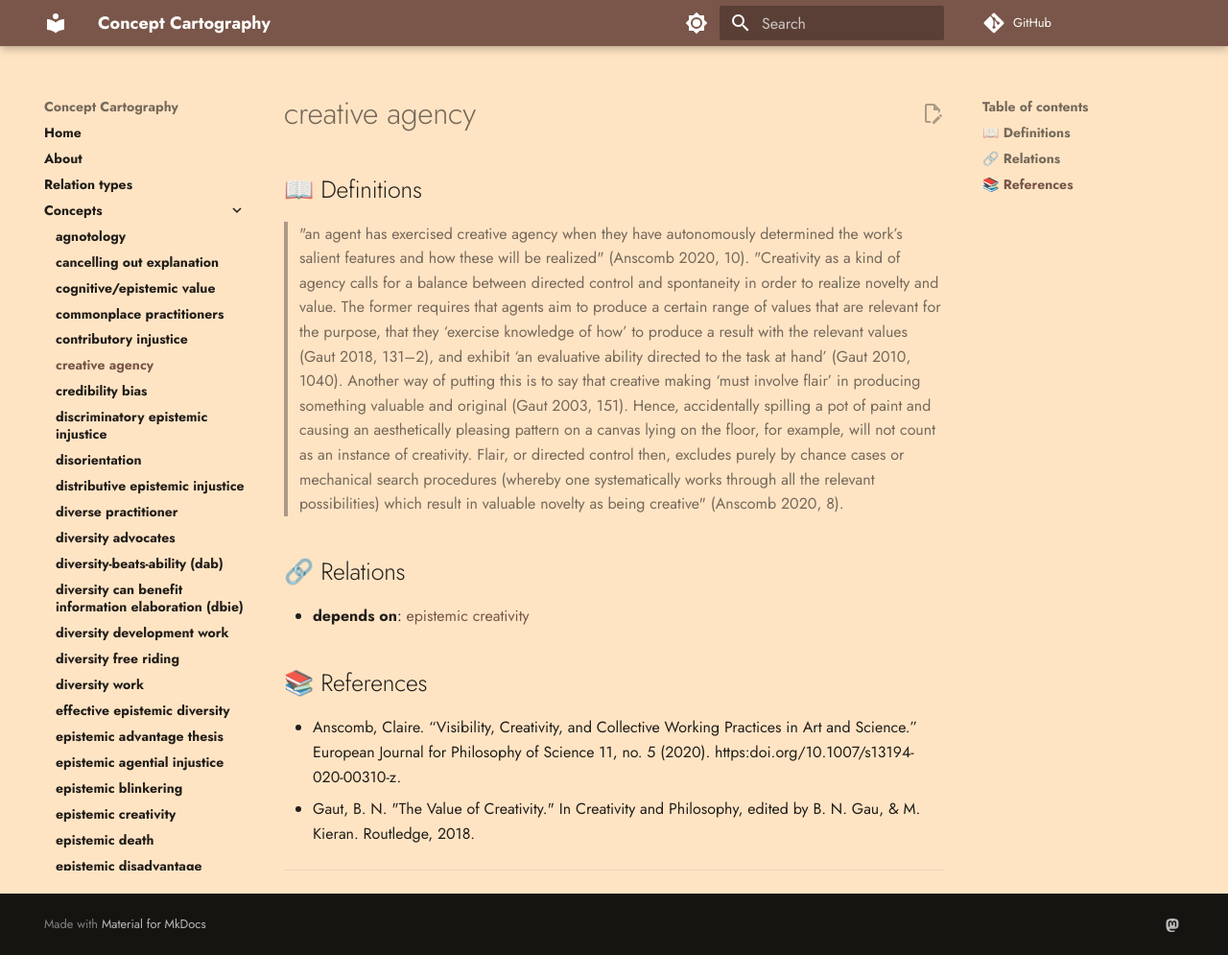
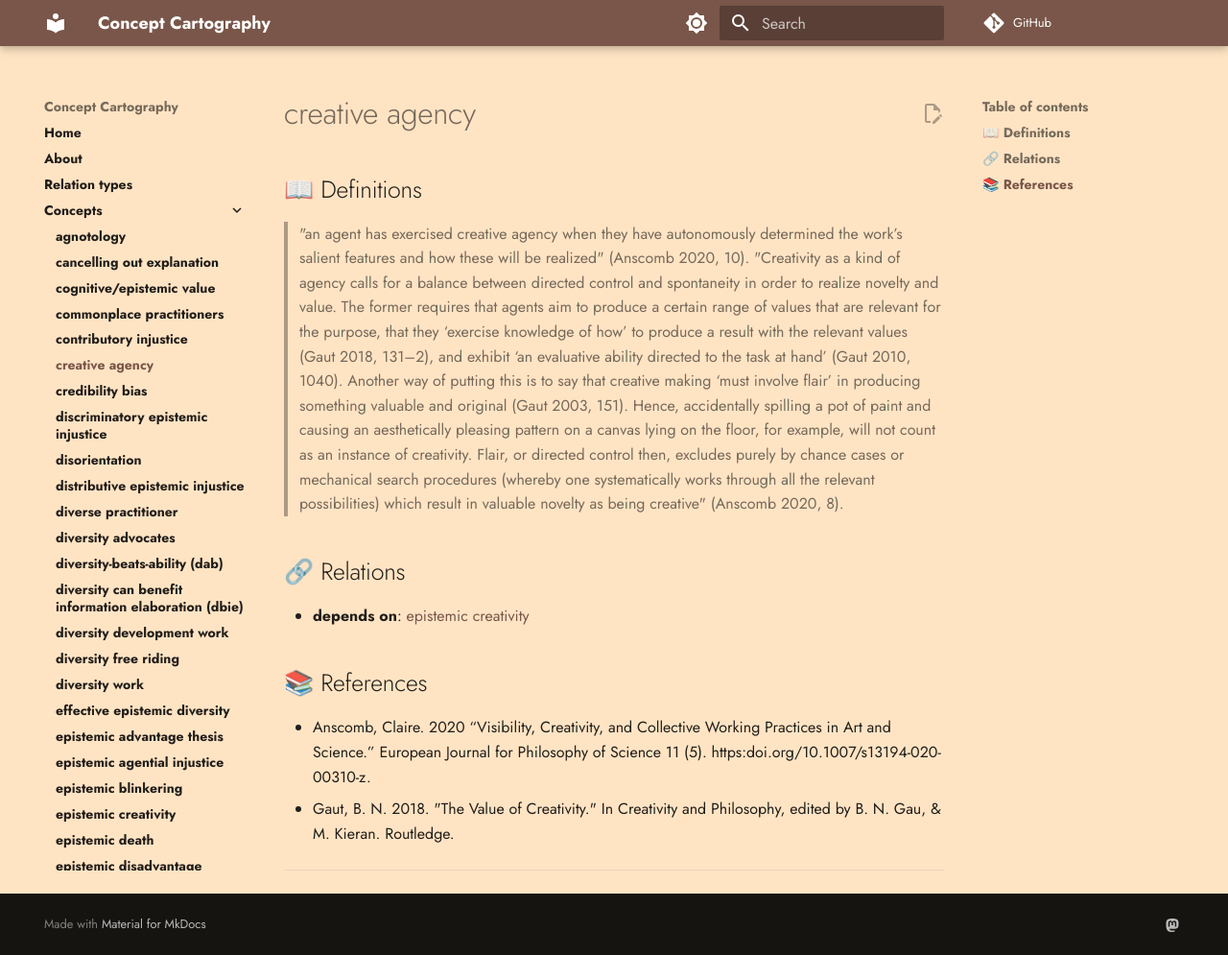
Before and after one commit to conceptcartography/conceptcartography, an MkDocs documentation site: the page built from docs/concepts/creative-agency.md, in a window 1280 px wide and 995 px high. Shown: the whole window at 96% size. Built offline with MkDocs 1.6.1 and Material for MkDocs 9.7.7, drawn with Linux system fonts in a browser that asks for light colours; comment, search, counter and statistics services are not loaded; the version menu is left out.

```diff
--- a/docs/concepts/creative-agency.md
+++ b/docs/concepts/creative-agency.md
@@ -10,8 +10,8 @@
 
 ## 📚 References
 
-- Anscomb, Claire. “Visibility, Creativity, and Collective Working Practices in Art and Science.” European Journal for Philosophy of Science 11, no. 5 (2020). https:doi.org/10.1007/s13194-020-00310-z.
-- Gaut, B. N. "The Value of Creativity." In Creativity and Philosophy, edited by B. N. Gau, & M. Kieran. Routledge, 2018.
+- Anscomb, Claire. 2020 “Visibility, Creativity, and Collective Working Practices in Art and Science.” European Journal for Philosophy of Science 11 (5). https:doi.org/10.1007/s13194-020-00310-z.
+- Gaut, B. N. 2018. "The Value of Creativity." In Creativity and Philosophy, edited by B. N. Gau, & M. Kieran. Routledge.
 
 ---
 
```
